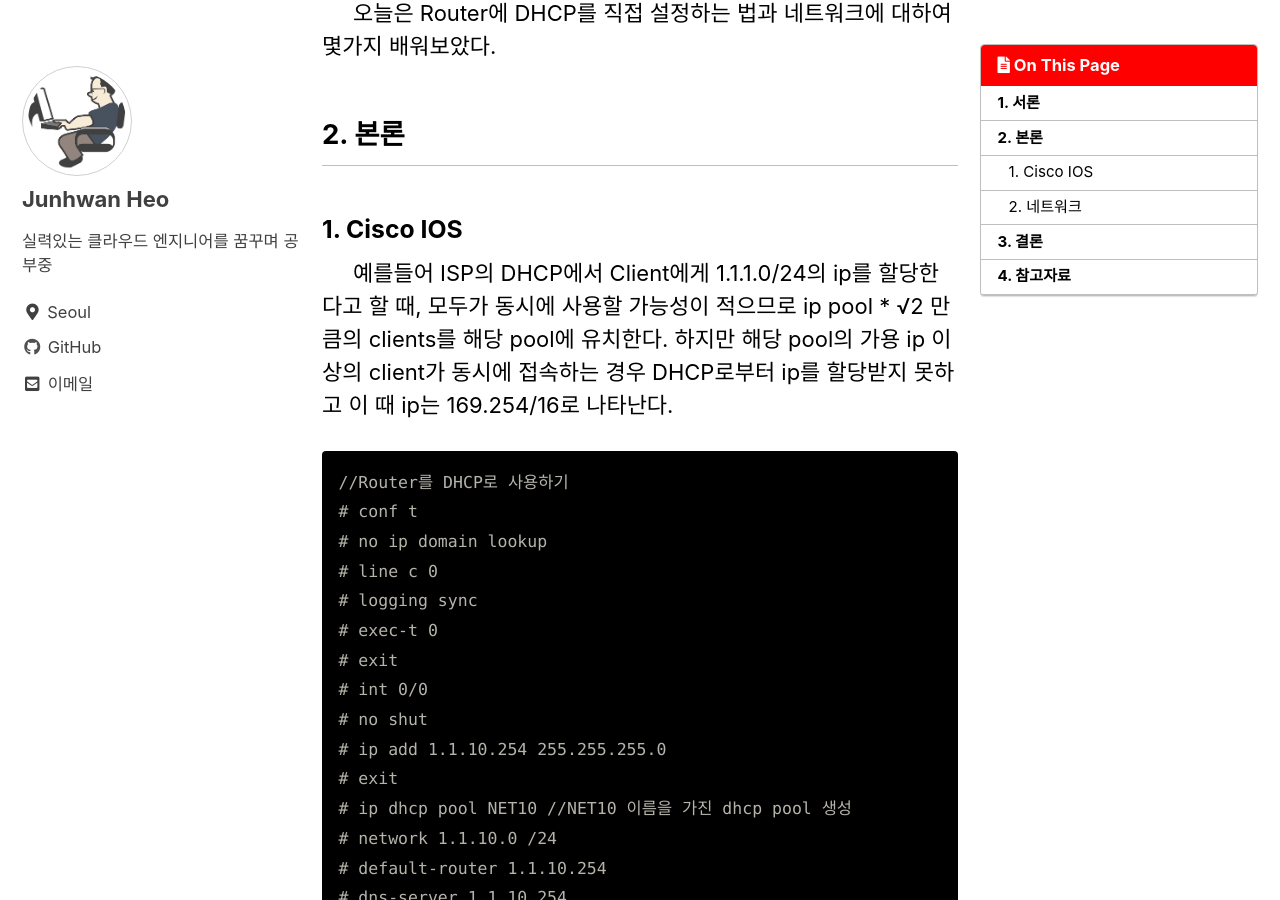
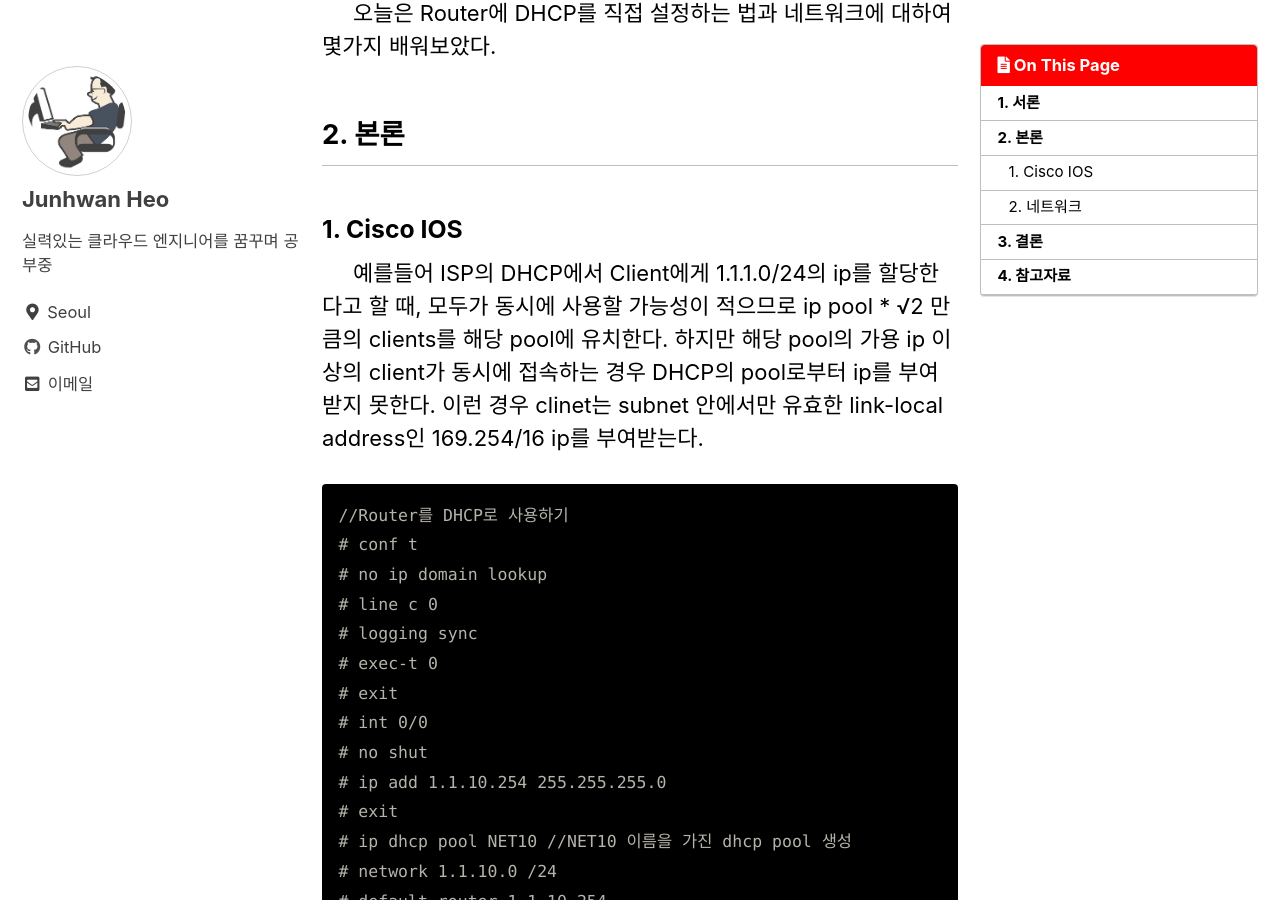
Before and after one commit to holeman4110/holeman4110.github.io, a Jekyll site: the page built from _posts/2023-03-02-keduit-day18.md, in a window 1280 px wide and 900 px high, scrolled down 412 px. Built offline with Jekyll 4.4.1, drawn with Linux system fonts in a browser that asks for light colours; cached includes are drawn as plain includes; a script bundle is joined from its source files by our own code; comment, search, counter and statistics services are not loaded.

Commit message:
Update 2023-03-02-keduit-day18.md

````diff
--- a/_posts/2023-03-02-keduit-day18.md
+++ b/_posts/2023-03-02-keduit-day18.md
@@ -23,7 +23,7 @@ sidebar:
 
 ### 1. Cisco IOS
 
-&nbsp;&nbsp;&nbsp;&nbsp; 예를들어 ISP의 DHCP에서 Client에게 1.1.1.0/24의 ip를 할당한다고 할 때, 모두가 동시에 사용할 가능성이 적으므로 ip pool * √2 만큼의 clients를 해당 pool에 유치한다. 하지만 해당 pool의 가용 ip 이상의 client가 동시에 접속하는 경우 DHCP로부터 ip를 할당받지 못하고 이 때 ip는 169.254/16로 나타난다.
+&nbsp;&nbsp;&nbsp;&nbsp; 예를들어 ISP의 DHCP에서 Client에게 1.1.1.0/24의 ip를 할당한다고 할 때, 모두가 동시에 사용할 가능성이 적으므로 ip pool * √2 만큼의 clients를 해당 pool에 유치한다. 하지만 해당 pool의 가용 ip 이상의 client가 동시에 접속하는 경우 DHCP의 pool로부터 ip를 부여받지 못한다. 이런 경우 clinet는 subnet 안에서만 유효한 link-local address인 169.254/16 ip를 부여받는다.
 
 ```
 //Router를 DHCP로 사용하기
````
